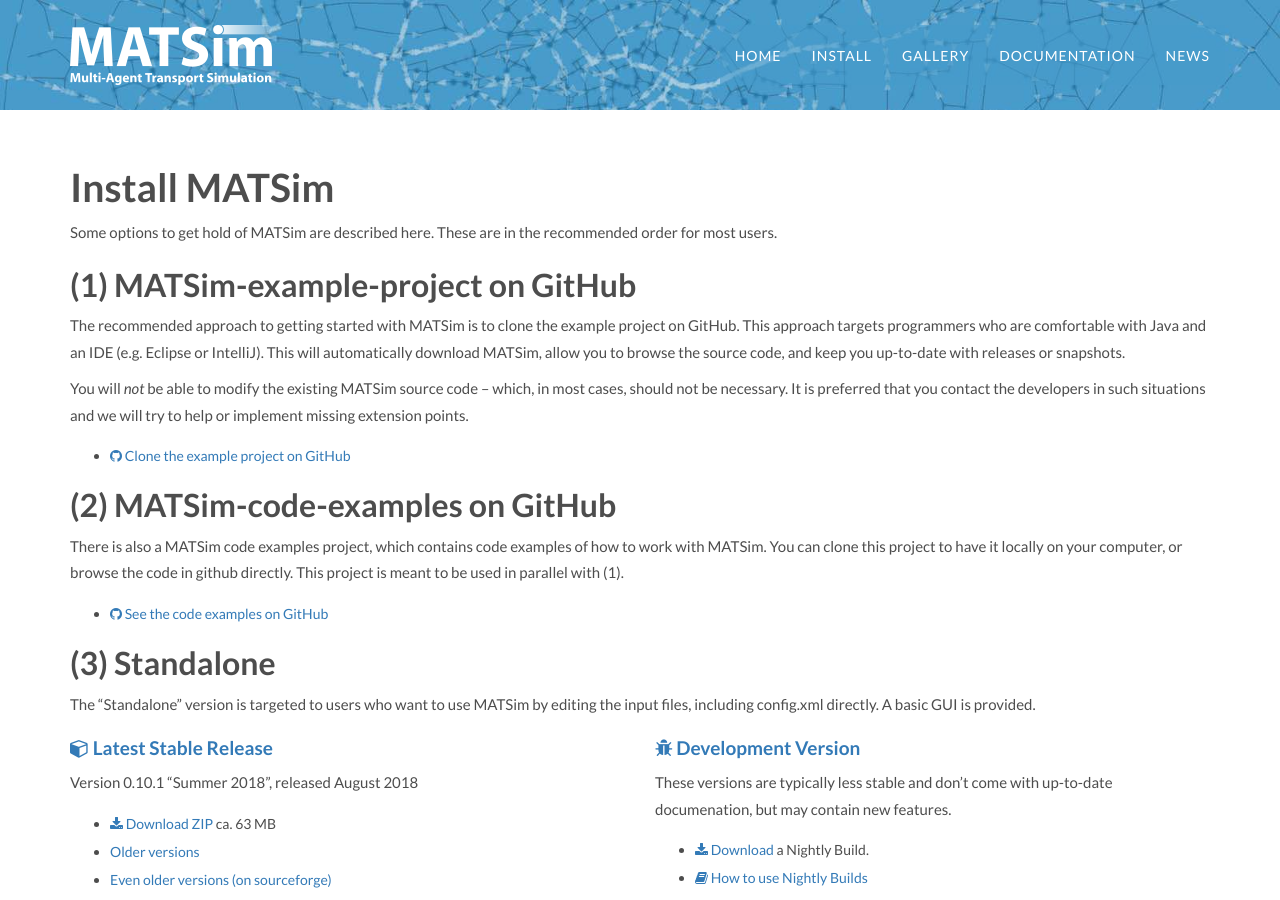
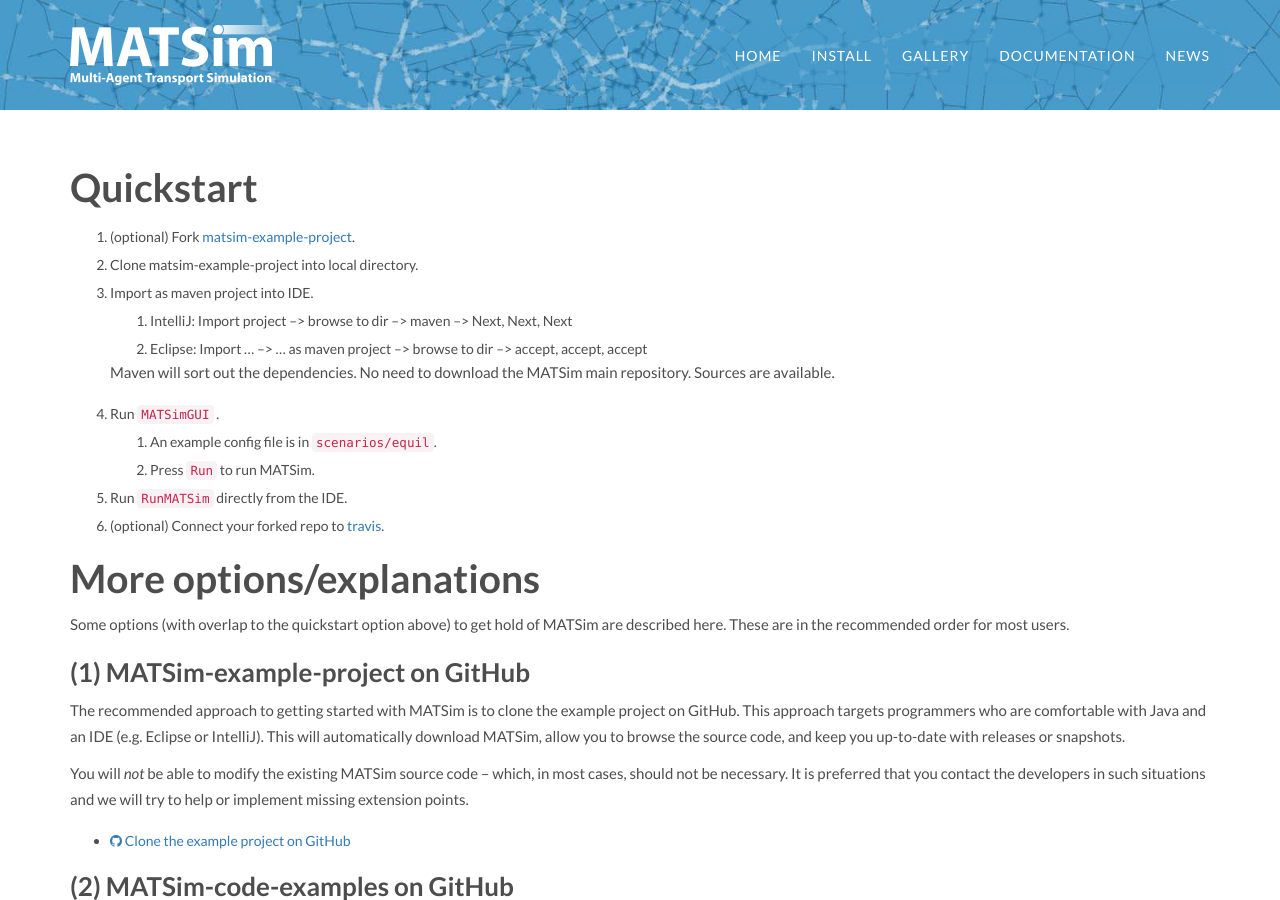
Before and after one commit to matsim-org/jekyll-website, a Jekyll site: the page built from downloads/index.md, in a window 1280 px wide and 900 px high. Built offline with Jekyll 4.4.1, drawn with Linux system fonts in a browser that asks for light colours; some web fonts are replaced.

Commit message:
changes before user meeting

```diff
--- a/downloads/index.md
+++ b/downloads/index.md
@@ -3,11 +3,26 @@
 title: Download/Install
 ---
 
-# Install MATSim
+# Quickstart
 
-Some options to get hold of MATSim are described here. These are in the recommended order for most users.
+1. (optional) Fork [matsim-example-project](https://github.com/matsim-org/matsim-example-project).
+1. Clone matsim-example-project into local directory.
+1. Import as maven project into IDE.
+   1. IntelliJ: Import project --> browse to dir --> maven --> Next, Next, Next
+   1. Eclipse: Import ... --> ... as maven project --> browse to dir --> accept, accept, accept
 
-## (1) MATSim-example-project on GitHub
+   Maven will sort out the dependencies.  No need to download the MATSim main repository.  Sources are available.
+1. Run `MATSimGUI` .
+   1. An example config file is in `scenarios/equil`.
+   1. Press `Run` to run MATSim.
+1. Run `RunMATSim` directly from the IDE.
+1. (optional) Connect your forked repo to [travis](https://travis-ci.org).
+
+# More options/explanations
+
+Some options (with overlap to the quickstart option above) to get hold of MATSim are described here. These are in the recommended order for most users.
+
+### (1) MATSim-example-project on GitHub
 
 The recommended approach to getting started with MATSim is to clone the example project on GitHub. This approach targets programmers who are comfortable with Java and an IDE (e.g. Eclipse or IntelliJ). This will automatically download MATSim, allow you to browse the source code, and keep you up-to-date with releases or snapshots.
 
@@ -15,13 +30,13 @@
 
 - [<i class="fa fa-github"></i> Clone the example project on GitHub](https://github.com/matsim-org/matsim-example-project)
 
-## (2) MATSim-code-examples on GitHub
+### (2) MATSim-code-examples on GitHub
 
 There is also a MATSim code examples project, which contains code examples of how to work with MATSim.  You can clone this project to have it locally on your computer, or browse the code in github directly.  This project is meant to be used in parallel with (1).
 
 - [<i class="fa fa-github"></i> See the code examples on GitHub](https://github.com/matsim-org/matsim-code-examples)
 
-## (3) Standalone
+### (3) Standalone
 
 The "Standalone" version is targeted to users who want to use MATSim by editing the input files, including config.xml directly. A basic GUI is provided.
 
@@ -53,7 +68,7 @@
 </div>
 </div>
 
-## (4) Maven
+### (4) Maven
 
 The "Maven" version is targeted to programmers who know about Maven, and want to include MATSim into an already existing Maven project.  Similar to the "MATSim example project" above, the Maven approach will maven-download MATSim, allow you to browse the source code, and keep you up-to-date with releases or snapshots (depending on your pom.xml).
 
@@ -117,7 +132,7 @@
 </div>
 
 
-## About releases
+### About releases
 
 We normally release together with our summer term class taught at TU Berlin:
 1. A pre-release in march/april.
@@ -130,7 +145,7 @@
 
 
 
-## <i class="fa fa-tachometer"></i> &nbsp; Benchmark
+### <i class="fa fa-tachometer"></i> &nbsp; Benchmark
 
 [Download Benchmark](/files/benchmark/benchmark.zip) ZIP, ca. 35MB
 
```
